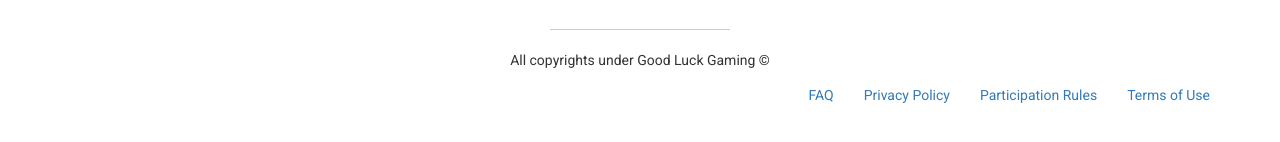
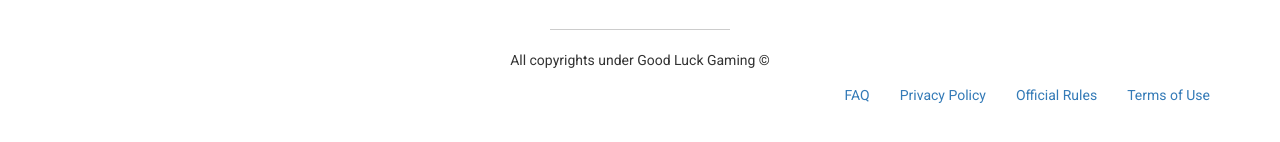
Before and after one commit to julius-GLgaming/GoodLuck-Gaming, a plain HTML site: page GLGaming/FIFAucla.html in a window 1280 px wide. Shown: the part 1890-2032 px from the top of the page. Drawn offline with Linux system fonts and the light colour scheme.

Commit message:
Changed participation rules to official rules

```diff
--- a/GLGaming/FIFAucla.html
+++ b/GLGaming/FIFAucla.html
@@ -260,7 +260,7 @@
 				<ul class="nav navbar-nav navbar-right">
 				<li><a href="./faq.html" class="smoothScroll">FAQ</a></li>
 				<li><a href="./privacypolicy.html" class="smoothScroll">Privacy Policy</a></li>
-				<li><a href="./rules.html" class="smoothScroll">Participation Rules</a></li>
+				<li><a href="./rules.html" class="smoothScroll">Official Rules</a></li>
 				<li><a href="./termsofuse.html" class="smoothScroll">Terms of Use</a></li>
 				</ul>
 
```
Also changed, not shown: GLGaming/index.html (+1 -1 lines), GLGaming/privacypolicy.html (+1 -1 lines).
